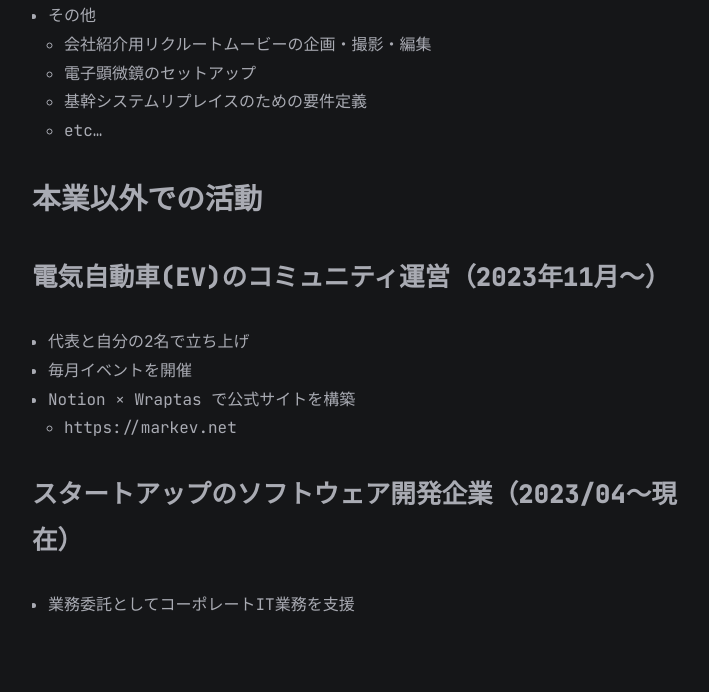
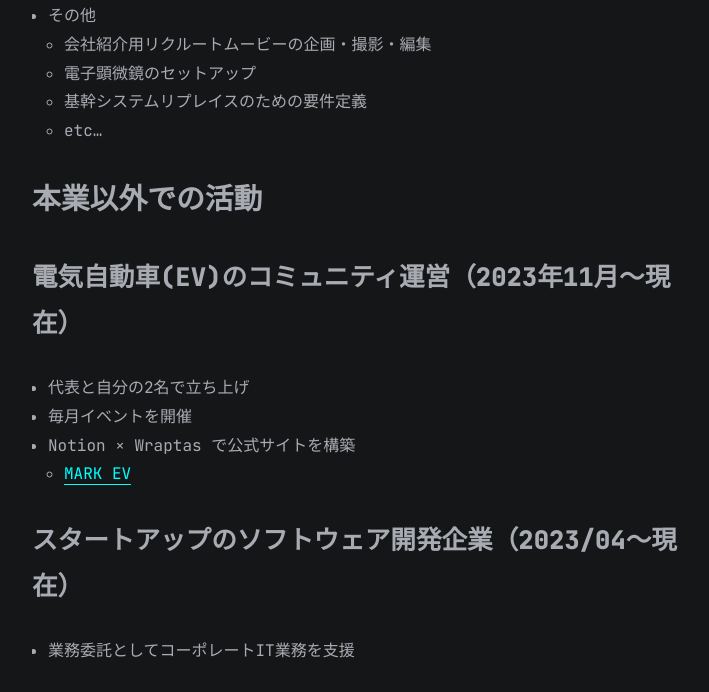
Before and after one commit to kaze3desu/kaze3desu.github.io, a Jekyll site: the page built from all_collections/_posts/2023-04-08-PortFolio.md, in a window 1280 px wide and 900 px high, scrolled down 3198 px, cut to the strip 0-692 px from the top of the window. Shown: the whole strip, without its empty margins (283-992 px from the left). Built offline with Jekyll 4.4.1, drawn with Linux system fonts in a browser that asks for light colours; some of the changed text lies outside the part shown.

Commit message:
update portfolio

```diff
--- a/all_collections/_posts/2023-04-08-PortFolio.md
+++ b/all_collections/_posts/2023-04-08-PortFolio.md
@@ -60,7 +60,7 @@ etc...
 
 ## 職務経歴
 
-要点のみ書き出しています :write:
+要点のみ書き出しています
 
 ### 株式会社ROUTE06 （2022/03〜現在）
 
@@ -137,12 +137,12 @@ etc...
 
 ## 本業以外での活動
 
-### 電気自動車(EV)のコミュニティ運営（2023年11月〜）
+### 電気自動車(EV)のコミュニティ運営（2023年11月〜現在）
 
 - 代表と自分の2名で立ち上げ
 - 毎月イベントを開催
 - Notion × Wraptas で公式サイトを構築
-  - https://markev.net
+  - [MARK EV](https://markev.net/)
 
 ### スタートアップのソフトウェア開発企業（2023/04〜現在）
 
```
